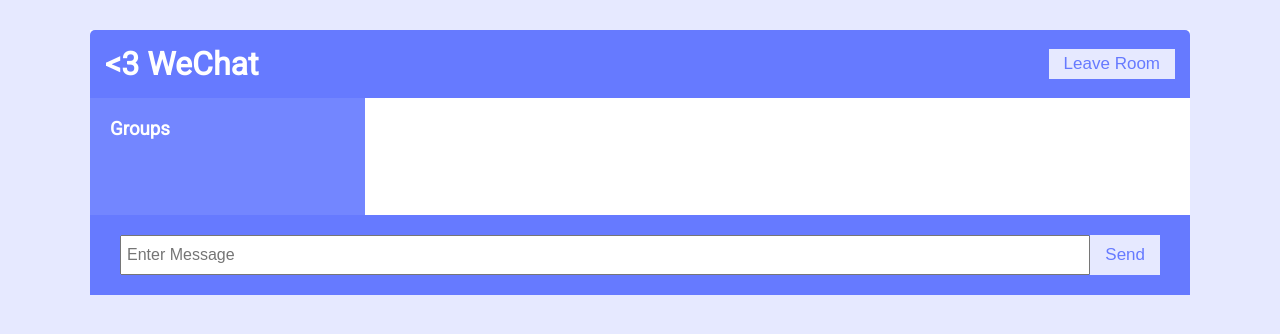
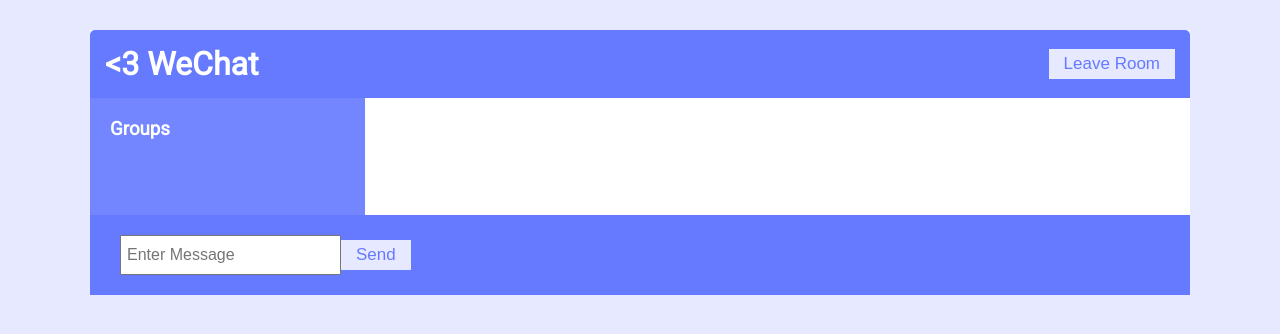
Before and after one commit to HrushikeshKoppula/WeChat, a React (Create React App) app in the folder client/: page / in a window 1280 px wide. Both pictures are taken after typing "Sample", "Sample" into the empty fields and a click on the input "Join Room". Shown: the top 334 px of the page. Built offline with nearby package versions, Linux system fonts and the light colour scheme; no server answers; the HTML template or start-up script is replaced by a standard one.

Commit message:
recieved messagedata need to send it

```diff
--- a/client/src/App.js
+++ b/client/src/App.js
@@ -7,9 +7,9 @@
   const [ username,setUsername ] = useState(null);
   const [ roomid,setRoomid ] = useState(null);
   const loginAttempt = (e) => {
-      e.preventDefault();
-      socket.emit('login-attempt',{ username,roomid });
-      setState('chat');
+    e.preventDefault();
+    socket.emit('login-attempt',{ username,roomid });
+    setState('chat');
   }
   socket.off('entry').on('entry',(data)=>{
     if(data===username)
@@ -18,8 +18,21 @@
     document.getElementById("entry").innerText=data+" Joined";
     setTimeout(()=>document.getElementById("entry").innerText='',4000);
   });
-
-
+  const sendMessage = async () => {
+    var msg = document.getElementById("msg").value;
+    if(msg!==""){
+      const messageData = {
+        room:roomid,
+        author:username,
+        message:msg,
+        time:
+          new Date(Date.now()).getHours() +
+          ":" +
+          new Date(Date.now()).getMinutes()
+      };
+      await socket.emit('message2server',messageData);
+    }
+  }
   if(state==='login'){
   return (
     <div className="App">
@@ -59,10 +72,8 @@
           </div>
         </main>
         <div className="chat-form-container">
-          <form>
-            <input id="msg" type="text" placeholder="Enter Message" required autoComplete="off" />
-            <button className="btn">Send</button>
-          </form>
+          <input id="msg" type="text" placeholder="Enter Message" autoComplete="off" />
+          <button onClick={sendMessage} className="btn">Send</button>
         </div>
       </div>
     </div>
```
Also changed, not shown: 1 other file (tests, documents, lock files or other folders).
